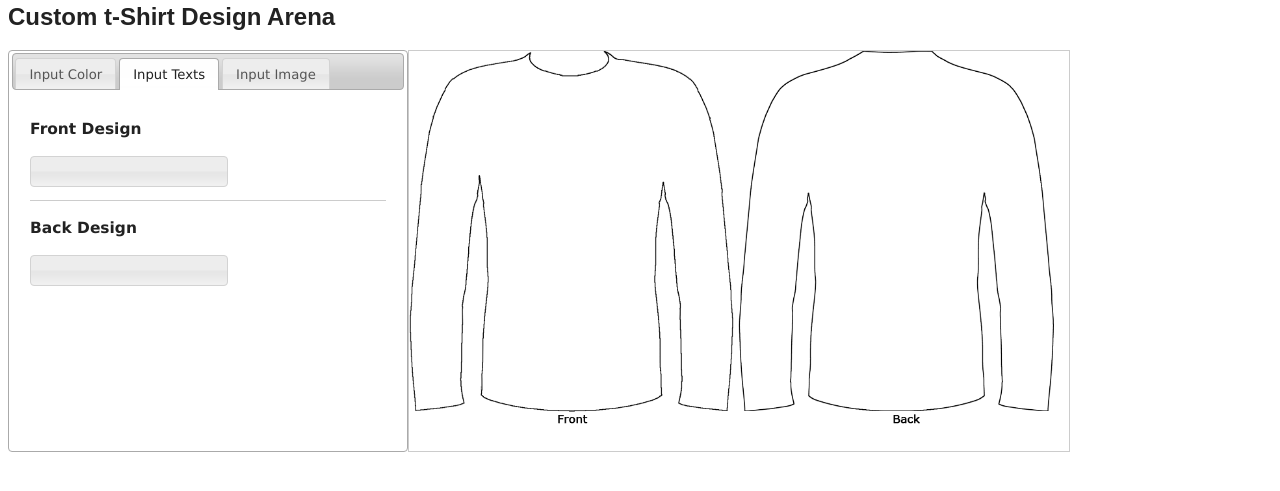
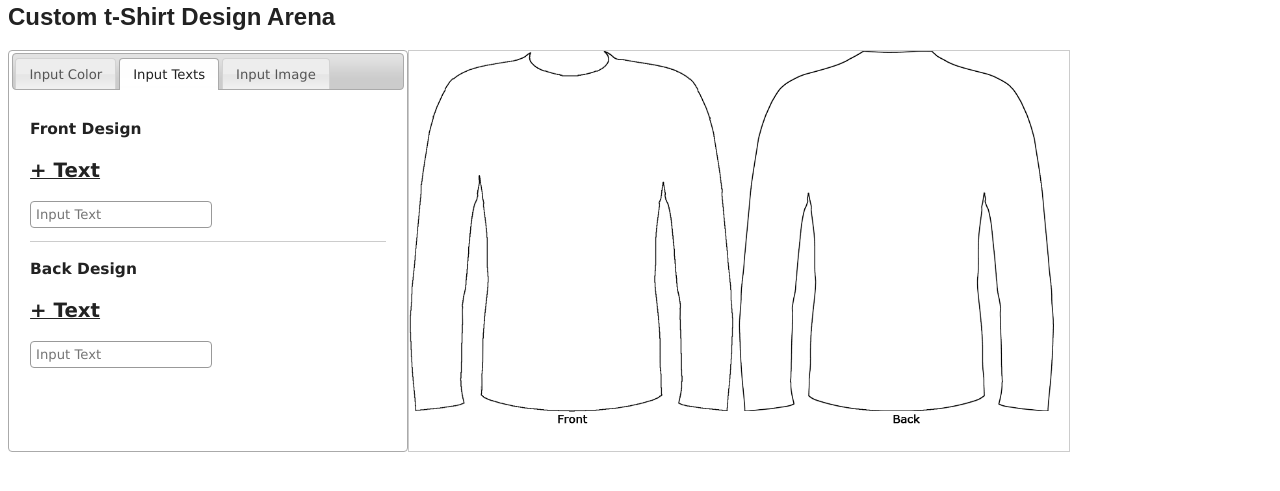
Before and after one commit to nunjimmimya/projek-kelas, a PHP site: page /colorme.html in a window 1280 px wide, after a click on "Input Texts". Shown: the part 16-507 px from the top of the page. Run offline with PHP 8.4, Linux system fonts and the light colour scheme.

Commit message:
more text input
done

```diff
--- a/colorme.html
+++ b/colorme.html
@@ -99,10 +99,16 @@
        <div id="tabs-1"><div id="accordion"></div></div>
        <div id="tabs-2">
         <h3>Front Design</h3>
-        <input type="text" id="ttext" style="text-align: left" />
+        <h2><a href="#" id="addFront">+ Text</a></h2>
+        <div id="f_scents">
+         <p><label for="p_scnts"><input type="text" id="front_text" size="20" name="p_scnt" value="" placeholder="Input Text" /></label></p>
+        </div>
         <hr>
         <h3>Back Design</h3>
-        <input type="text" id="btext" style="text-align: left" />
+        <h2><a href="#" id="addBack">+ Text</a></h2>
+        <div id="b_scents">
+         <p><label for="p_scnts"><input type="text" id="back_text" size="20" name="p_scnt" value="" placeholder="Input Text" /></label></p>
+        </div>
        </div>
        <div id="tabs-3">kacang</div>
       </div>
@@ -157,8 +163,33 @@
         collapsible: true
       });
 
-     $('input:text, input:password, input[type=email]')
-     .button().addClass('my-textfield');
+     $(function()
+     { var scntFDiv = $('#f_scents');
+       var i = $('#f_scents p').size() + 1;
+
+       var scntBDiv = $('#b_scents');
+       var i = $('#b_scents p').size() + 1;
+
+       $('#addFront').live('click', function()
+       { $('<p><label for="p_scnts"><input type="text" id="front_text" size="20" name="p_scnt_' + i +'" value="" placeholder="Input Value" /></label> <a href="#" id="remScnt">Remove</a></p>').appendTo(scntFDiv);
+         i++;
+         return false;
+       });
+
+       $('#addBack').live('click', function()
+       { $('<p><label for="p_scnts"><input type="text" id="back_text" size="20" name="p_scnt_' + i +'" value="" placeholder="Input Value" /></label> <a href="#" id="remScnt">Remove</a></p>').appendTo(scntBDiv);
+         i++;
+         return false;
+       });
+
+       $('#remScnt').live('click', function()
+       { if( i > 2 )
+         { $(this).parents('p').remove();
+           i--;
+         }
+         return false;
+       });
+     });
 
      var tabHeight = 395;
      $('#tabs').height(tabHeight);
--- a/css/drawme.css
+++ b/css/drawme.css
@@ -3,9 +3,11 @@
   width: 400px;
 }
 
-.my-textfield
-{ font: inherit;
-  color: inherit;
-  outline: none;
-  cursor: text;
+input
+{ padding:5px;
+  border:1px solid #999;
+  border-radius:4px;
+  -moz-border-radius:4px;
+  -web-kit-border-radius:4px;
+  -khtml-border-radius:4px;
 }
```
